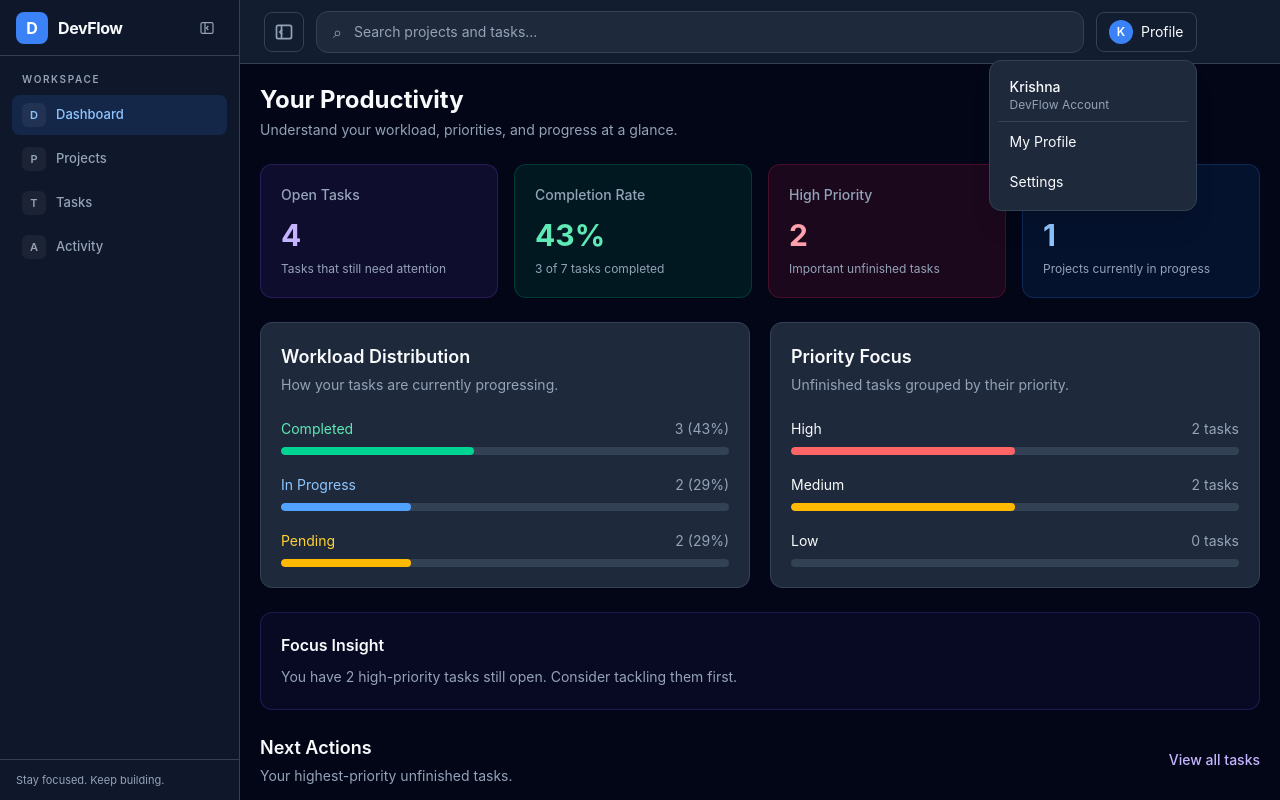
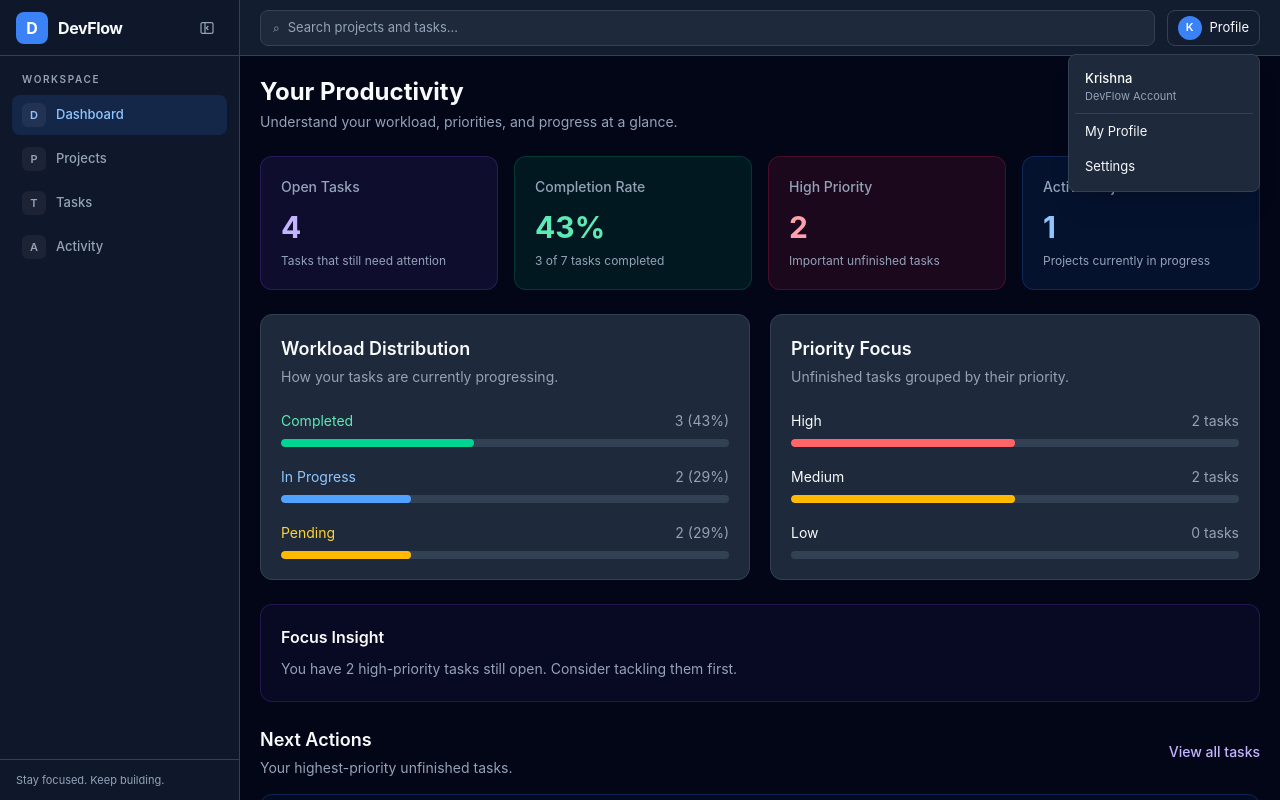
Before and after one commit to krishna-hingu/devflow, a React (Vite) app: page /dashboard in a window 1280 px wide. Both pictures are taken after a click on the button "Open profile menu". Shown: the top 800 px of the page. Built offline with nearby package versions, Linux system fonts and the light colour scheme.

Commit message:
style: full width search and right aligned profile

```diff
--- a/src/components/layout/Header.jsx
+++ b/src/components/layout/Header.jsx
@@ -2,15 +2,9 @@ import { useState, useContext } from "react";
 import { useNavigate } from "react-router-dom";
 import DevFlowContext from "../../context/DevFlowContext";
 
-function Header({
-  onMobileMenuClick,
-  isMobileSidebarOpen,
-  onDesktopSidebarToggle,
-  isDesktopSidebarOpen,
-}) {
+function Header({ onMobileMenuClick, isMobileSidebarOpen }) {
   const navigate = useNavigate();
 
-  const [isSearchOpen, setIsSearchOpen] = useState(false);
   const { projectList, taskList } = useContext(DevFlowContext);
   const [searchQuery, setSearchQuery] = useState("");
   const [isProfileOpen, setIsProfileOpen] = useState(false);
@@ -38,18 +32,15 @@ function Header({
   function handleProjectClick(projectId) {
     navigate(`/projects/${projectId}`);
     setSearchQuery("");
-    setIsSearchOpen(false);
   }
 
   function handleTaskClick(task) {
     navigate(`/projects/${task.projectId}/tasks/${task.id}`);
     setSearchQuery("");
-    setIsSearchOpen(false);
   }
 
   function handleSearchKeyDown(event) {
     if (event.key === "Escape") {
-      setIsSearchOpen(false);
       setSearchQuery("");
     }
   }
@@ -65,12 +56,12 @@ function Header({
   }
 
   const searchResults = (
-    <div className="absolute left-0 right-0 top-full z-50 mt-2 max-h-96 overflow-y-auto rounded-xl border border-devflow-border bg-devflow-card p-1 shadow-xl">
+    <div className="absolute left-0 right-0 top-full z-50 mt-2 max-h-80 overflow-y-auto rounded-lg border border-devflow-border bg-devflow-card p-1 shadow-xl">
       {hasSearchResults ? (
         <>
           {filteredProjects.length > 0 && (
-            <div className="p-2">
-              <p className="px-2 py-1 text-xs font-semibold uppercase tracking-wide text-devflow-text-muted">
+            <div className="p-1.5">
+              <p className="px-2 py-1 text-[10px] font-semibold uppercase tracking-wide text-devflow-text-muted">
                 Projects
               </p>
               {filteredProjects.map((project) => (
@@ -78,9 +69,9 @@ function Header({
                   key={project.id}
                   type="button"
                   onClick={() => handleProjectClick(project.id)}
-                  className="flex w-full min-w-0 flex-col items-start rounded-lg px-3 py-2.5 text-left transition-colors hover:bg-devflow-border focus-visible:outline-none focus-visible:ring-2 focus-visible:ring-devflow-blue"
+                  className="flex w-full min-w-0 flex-col items-start rounded-md px-2.5 py-2 text-left transition-colors hover:bg-devflow-border focus-visible:outline-none focus-visible:ring-2 focus-visible:ring-devflow-blue"
                 >
-                  <span className="w-full truncate text-sm font-medium text-devflow-text">
+                  <span className="w-full truncate text-[13px] font-medium text-devflow-text">
                     {project.name}
                   </span>
                   <span className="line-clamp-2 w-full break-words text-xs text-devflow-text-muted">
@@ -92,8 +83,8 @@ function Header({
           )}
 
           {filteredTasks.length > 0 && (
-            <div className="border-t border-devflow-border p-2">
-              <p className="px-2 py-1 text-xs font-semibold uppercase tracking-wide text-devflow-text-muted">
+            <div className="border-t border-devflow-border p-1.5">
+              <p className="px-2 py-1 text-[10px] font-semibold uppercase tracking-wide text-devflow-text-muted">
                 Tasks
               </p>
               {filteredTasks.map((task) => (
@@ -101,9 +92,9 @@ function Header({
                   key={task.id}
                   type="button"
                   onClick={() => handleTaskClick(task)}
-                  className="flex w-full min-w-0 flex-col items-start rounded-lg px-3 py-2.5 text-left transition-colors hover:bg-devflow-border focus-visible:outline-none focus-visible:ring-2 focus-visible:ring-devflow-blue"
+                  className="flex w-full min-w-0 flex-col items-start rounded-md px-2.5 py-2 text-left transition-colors hover:bg-devflow-border focus-visible:outline-none focus-visible:ring-2 focus-visible:ring-devflow-blue"
                 >
-                  <span className="w-full truncate text-sm font-medium text-devflow-text">
+                  <span className="w-full truncate text-[13px] font-medium text-devflow-text">
                     {task.title}
                   </span>
                   <span className="line-clamp-2 w-full break-words text-xs text-devflow-text-muted">
@@ -115,7 +106,7 @@ function Header({
           )}
         </>
       ) : (
-        <p className="p-4 text-sm text-devflow-text-muted">
+        <p className="p-3 text-xs text-devflow-text-muted">
           No matching projects or tasks
         </p>
       )}
@@ -123,57 +114,32 @@ function Header({
   );
 
   return (
-    <header className="sticky top-0 z-30 flex h-16 w-full min-w-0 items-center gap-2 border-b border-devflow-border bg-devflow-header/95 px-3 backdrop-blur sm:gap-3 sm:px-4 lg:px-6">
-      {/* Mobile menu button */}
+    <header className="sticky top-0 z-30 flex h-14 w-full min-w-0 items-center gap-2 border-b border-devflow-border bg-devflow-header/95 px-3 backdrop-blur sm:gap-3 sm:px-4 lg:px-5">
+      {/* Mobile navigation control. The desktop sidebar control lives inside Sidebar. */}
       <button
         type="button"
         onClick={onMobileMenuClick}
         aria-label={isMobileSidebarOpen ? "Close navigation menu" : "Open navigation menu"}
         aria-expanded={isMobileSidebarOpen}
-        className="inline-flex h-10 w-10 shrink-0 items-center justify-center rounded-lg border border-devflow-border text-devflow-text transition-colors hover:bg-devflow-card focus-visible:outline-none focus-visible:ring-2 focus-visible:ring-devflow-blue lg:hidden"
+        className="inline-flex h-9 w-9 shrink-0 items-center justify-center rounded-lg border border-devflow-border text-devflow-text transition-colors hover:bg-devflow-card focus-visible:outline-none focus-visible:ring-2 focus-visible:ring-devflow-blue lg:hidden"
       >
         <svg
           xmlns="http://www.w3.org/2000/svg"
           viewBox="0 0 24 24"
           fill="none"
           stroke="currentColor"
-          strokeWidth="2"
-          className="h-5 w-5"
+          strokeWidth="1.8"
+          className="h-4 w-4"
           aria-hidden="true"
         >
           <path d="M4 6h16M4 12h16M4 18h16" />
         </svg>
       </button>
 
-      {/* Desktop show/hide sidebar button */}
-      <button
-        type="button"
-        onClick={onDesktopSidebarToggle}
-        aria-label={isDesktopSidebarOpen ? "Hide sidebar" : "Show sidebar"}
-        aria-expanded={isDesktopSidebarOpen}
-        title={isDesktopSidebarOpen ? "Hide sidebar" : "Show sidebar"}
-        className="hidden h-10 w-10 shrink-0 items-center justify-center rounded-lg border border-devflow-border text-devflow-text-muted transition-colors hover:bg-devflow-card hover:text-devflow-text focus-visible:outline-none focus-visible:ring-2 focus-visible:ring-devflow-blue lg:inline-flex"
-      >
-        <svg
-          xmlns="http://www.w3.org/2000/svg"
-          viewBox="0 0 24 24"
-          fill="none"
-          stroke="currentColor"
-          strokeWidth="2"
-          className="h-5 w-5"
-          aria-hidden="true"
-        >
-          <rect x="3" y="4" width="18" height="16" rx="2" />
-          <path d="M9 4v16" />
-          {isDesktopSidebarOpen && <path d="m14 9 3 3-3 3" />}
-          {!isDesktopSidebarOpen && <path d="m10 9-3 3 3 3" />}
-        </svg>
-      </button>
-
-      {/* Desktop Search */}
-      <div className="relative hidden min-w-0 max-w-3xl flex-1 items-center sm:flex">
-        <div className="flex w-full min-w-0 items-center gap-3 rounded-xl border border-devflow-border bg-devflow-card px-4 transition-colors focus-within:border-devflow-blue">
-          <span className="text-devflow-text-muted" aria-hidden="true">
+      {/* Search expands to fill all available header space. */}
+      <div className="relative flex min-w-0 flex-1 items-center">
+        <div className="flex h-9 w-full min-w-0 items-center gap-2 rounded-lg border border-devflow-border bg-devflow-card px-3 transition-colors focus-within:border-devflow-blue">
+          <span className="shrink-0 text-xs text-devflow-text-muted" aria-hidden="true">
             ⌕
           </span>
           <input
@@ -183,88 +149,49 @@ function Header({
             value={searchQuery}
             onChange={(event) => setSearchQuery(event.target.value)}
             onKeyDown={handleSearchKeyDown}
-            className="w-full min-w-0 bg-transparent py-2.5 text-sm text-devflow-text outline-none placeholder:text-devflow-text-muted"
+            className="w-full min-w-0 bg-transparent text-[13px] text-devflow-text outline-none placeholder:text-devflow-text-muted"
           />
         </div>
         {showSearchResults && searchResults}
       </div>
 
-      {/* Mobile Search */}
-      <div className="relative flex min-w-0 flex-1 items-center justify-end sm:hidden">
-        {isSearchOpen ? (
-          <>
-            <input
-              autoFocus
-              type="search"
-              placeholder="Search..."
-              aria-label="Search projects and tasks"
-              value={searchQuery}
-              onChange={(event) => setSearchQuery(event.target.value)}
-              onKeyDown={handleSearchKeyDown}
-              className="w-full min-w-0 rounded-xl border border-devflow-border bg-devflow-card px-3 py-2.5 text-sm text-devflow-text outline-none focus:border-devflow-blue"
-            />
-            <button
-              type="button"
-              aria-label="Close search"
-              onClick={() => {
-                setIsSearchOpen(false);
-                setSearchQuery("");
-              }}
-              className="ml-1 flex h-10 w-9 shrink-0 items-center justify-center rounded-lg text-devflow-text-muted hover:bg-devflow-card"
-            >
-              ×
-            </button>
-            {showSearchResults && searchResults}
-          </>
-        ) : (
-          <button
-            type="button"
-            aria-label="Open search"
-            onClick={() => setIsSearchOpen(true)}
-            className="flex h-10 w-10 shrink-0 items-center justify-center rounded-lg border border-devflow-border text-devflow-text transition-colors hover:bg-devflow-card focus-visible:outline-none focus-visible:ring-2 focus-visible:ring-devflow-blue"
-          >
-            ⌕
-          </button>
-        )}
-      </div>
-
-      {/* Profile Menu */}
-      <div className="relative shrink-0">
+      {/* Profile stays anchored to the far right. */}
+      <div className="relative ml-auto shrink-0">
         <button
           type="button"
           onClick={() => setIsProfileOpen((isOpen) => !isOpen)}
           aria-expanded={isProfileOpen}
           aria-label="Open profile menu"
-          className="flex h-10 items-center gap-2 rounded-lg border border-devflow-border px-2.5 text-sm text-devflow-text transition-colors hover:bg-devflow-card focus-visible:outline-none focus-visible:ring-2 focus-visible:ring-devflow-blue sm:px-3"
+          className="flex h-9 items-center gap-2 rounded-lg border border-devflow-border px-2.5 text-[13px] text-devflow-text transition-colors hover:bg-devflow-card focus-visible:outline-none focus-visible:ring-2 focus-visible:ring-devflow-blue"
         >
           <span
-            className="flex h-6 w-6 shrink-0 items-center justify-center rounded-full bg-devflow-blue text-xs font-semibold text-white"
+            className="flex h-6 w-6 shrink-0 items-center justify-center rounded-full bg-devflow-blue text-[11px] font-semibold text-white"
             aria-hidden="true"
           >
             K
           </span>
-          <span className="hidden md:inline">Profile</span>
+          <span className="hidden sm:inline">Profile</span>
         </button>
 
         {isProfileOpen && (
-          <div className="absolute right-0 top-full z-50 mt-2 w-52 max-w-[calc(100vw-1.5rem)] rounded-xl border border-devflow-border bg-devflow-card p-2 shadow-xl">
-            <div className="border-b border-devflow-border px-3 py-2">
-              <p className="text-sm font-medium text-devflow-text">Krishna</p>
-              <p className="text-xs text-devflow-text-muted">
+          <div className="absolute right-0 top-full z-50 mt-2 w-48 max-w-[calc(100vw-1.5rem)] rounded-lg border border-devflow-border bg-devflow-card p-1.5 shadow-xl">
+            <div className="border-b border-devflow-border px-2.5 py-2">
+              <p className="text-[13px] font-medium text-devflow-text">Krishna</p>
+              <p className="text-[11px] text-devflow-text-muted">
                 DevFlow Account
               </p>
             </div>
             <button
               type="button"
               onClick={handleProfileClick}
-              className="w-full rounded-lg px-3 py-2.5 text-left text-sm text-devflow-text transition-colors hover:bg-devflow-border focus-visible:outline-none focus-visible:ring-2 focus-visible:ring-devflow-blue"
+              className="w-full rounded-md px-2.5 py-2 text-left text-[13px] text-devflow-text transition-colors hover:bg-devflow-border focus-visible:outline-none focus-visible:ring-2 focus-visible:ring-devflow-blue"
             >
               My Profile
             </button>
             <button
               type="button"
               onClick={handleSettingsClick}
-              className="w-full rounded-lg px-3 py-2.5 text-left text-sm text-devflow-text transition-colors hover:bg-devflow-border focus-visible:outline-none focus-visible:ring-2 focus-visible:ring-devflow-blue"
+              className="w-full rounded-md px-2.5 py-2 text-left text-[13px] text-devflow-text transition-colors hover:bg-devflow-border focus-visible:outline-none focus-visible:ring-2 focus-visible:ring-devflow-blue"
             >
               Settings
             </button>
```
